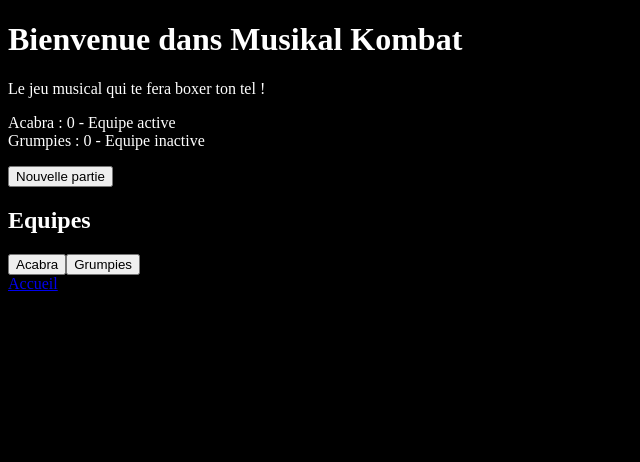
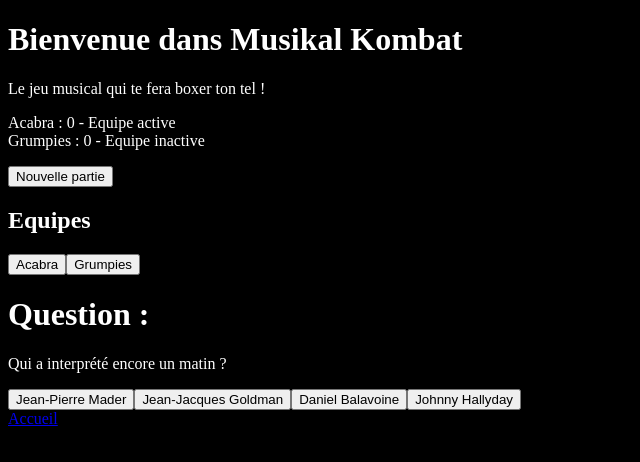
Before and after one commit to NLBizibi/musikal-kombat, a plain HTML site: page jeu.html in a window 1280 px wide. Shown: the whole page, without its empty margins (0-640 px from the left). Drawn offline with Linux system fonts and the light colour scheme.

Commit message:
Ajout du système de réponses QCM

```diff
--- a/jeu.html
+++ b/jeu.html
@@ -16,6 +16,9 @@
     <button id="stop">Clore la partie</button>
     <h2>Equipes</h2>
     <div id="equipesDisplay"></div>
+    <h1>Question :</h1>
+    <p id="question"></p>
+    <div id="propositions"></div>
     <a href="index.html">Accueil</a>
 </body>
 </html>
--- a/js/jeu.js
+++ b/js/jeu.js
@@ -3,7 +3,10 @@ const status = document.getElementById("status");
 const equipesDisplay = document.getElementById("equipesDisplay");
 const nouvellePartie = document.getElementById("nouvellePartie");
 const stop = document.getElementById("stop");
+const enonce = document.getElementById("question");
+const propositions = document.getElementById("propositions");
 let partieEnCours = false;
+
 const equipeTest = {
     nom: "Acabra",
     score: 0,
@@ -14,6 +17,17 @@ const equipe2 = {
     score: 0
 }
 const equipes = [equipeTest, equipe2];
+
+const question = {
+    texte: "Qui a interprété encore un matin ?",
+    reponse: [
+            "Jean-Pierre Mader",
+            "Jean-Jacques Goldman",
+            "Daniel Balavoine",
+            "Johnny Hallyday"
+    ],
+    bonneReponse: 1
+}
 
 function afficherMessage(texte) {
     message.textContent = texte;
@@ -78,6 +92,7 @@ function ajouterPoint(indiceEquipe){
     else{
         alert("L'équipe " + equipes[indiceEquipe].nom + " est inactive !");
     }
+    afficherToutesEquipes();
 }
 function reinitScores() {
     for (let i = 0 ; i < equipes.length ; i++) {
@@ -87,6 +102,8 @@ function reinitScores() {
 }
 
 stop.style.display = "none";
+console.log(question);
+console.log(question.reponse[question.bonneReponse]);
 
 nouvellePartie.addEventListener("click", () => {
     demarrerPartie();
@@ -102,8 +119,25 @@ for (let i = 0; i < equipes.length; i++){
     equipesDisplay.appendChild(boutonEquipe);
     boutonEquipe.addEventListener ("click", () => {
         ajouterPoint(i);
-        afficherToutesEquipes();
     });
 };
 
+enonce.textContent = question.texte;
+
+for (let i = 0; i < question.reponse.length ; i++) {
+    const boutonReponse = document.createElement("button");
+    boutonReponse.textContent = question.reponse[i];
+    propositions.appendChild(boutonReponse);
+    boutonReponse.addEventListener("click", () => {
+        if (boutonReponse.textContent === question.reponse[question.bonneReponse]){
+            alert("Bonne réponse !");
+            ajouterPoint(0);
+        }
+        else {
+            alert("Mauvaise réponse ! Aïe !");
+        }
+    })
+}
+console.log(equipes[0].score);
+
 afficherToutesEquipes();
```
